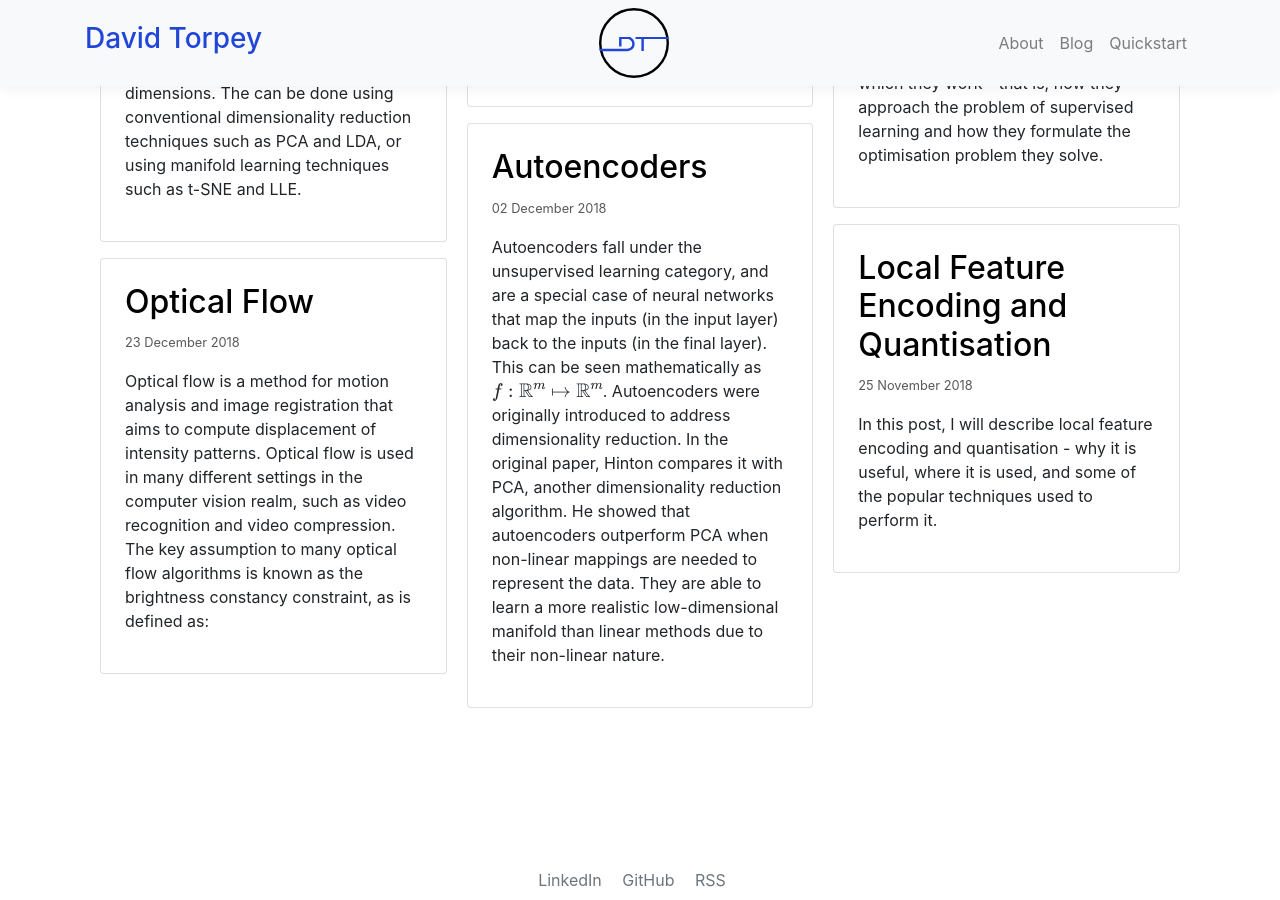
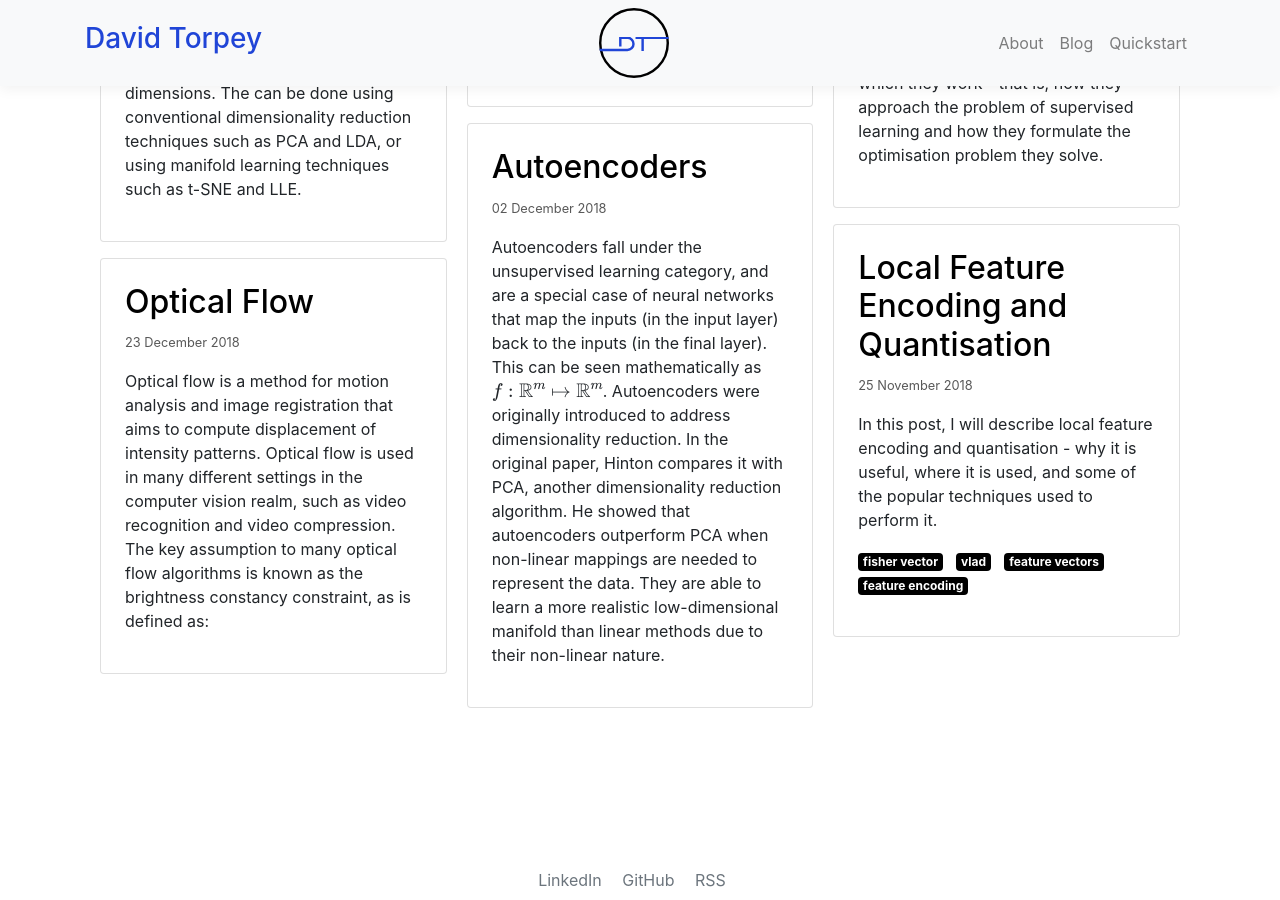
Before and after one commit to DavidTorpey/davidtorpey.github.io, a Jekyll site: the page built from index.md, in a window 1280 px wide and 900 px high, scrolled down 832 px. Built offline with Jekyll 4.4.1, drawn with Linux system fonts in a browser that asks for light colours; nearby versions of some CDN libraries; formulas are drawn with MathJax 3.

Commit message:
Update 2018-11-25-feature-quantisation.markdown

```diff
--- a/_posts/2018-11-25-feature-quantisation.markdown
+++ b/_posts/2018-11-25-feature-quantisation.markdown
@@ -4,6 +4,7 @@ title:  "Local Feature Encoding and Quantisation"
 date:   2018-11-25 21:55:55 +0200
 math: true
 mathjax: true
+tags: [fisher vector, vlad, feature vectors, feature encoding]
 ---
 
 In this post, I will describe local feature encoding and quantisation - why it is useful, where it is used, and some of the popular techniques used to perform it.
```
